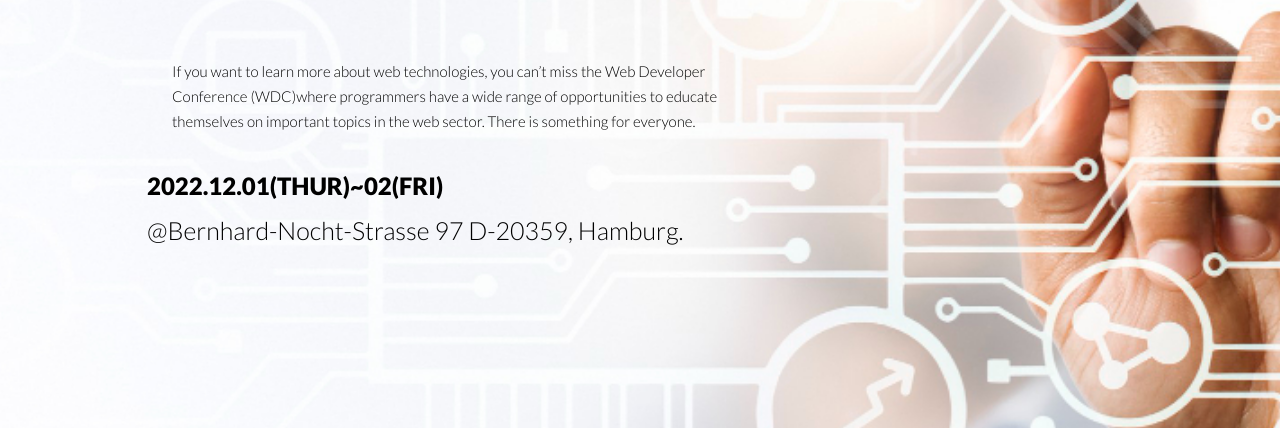
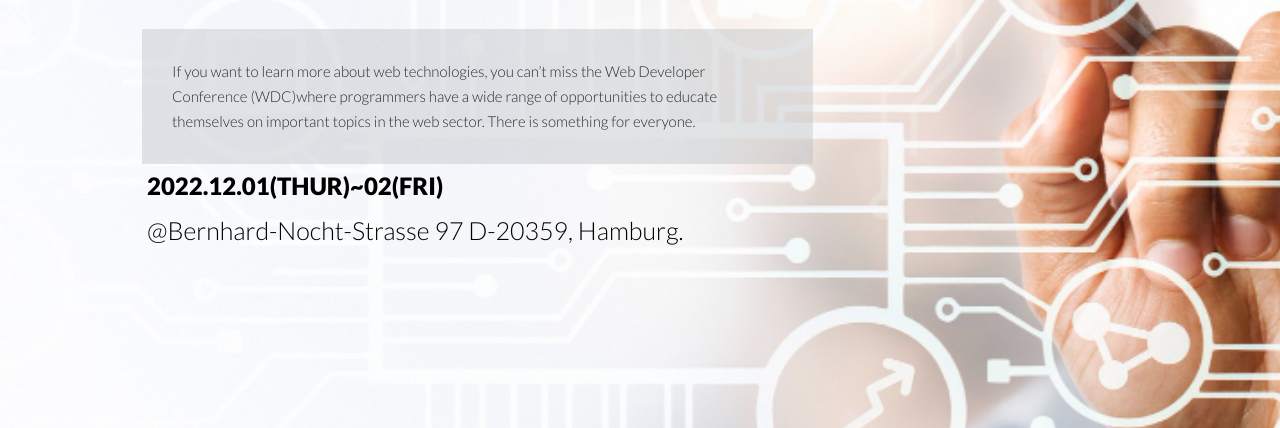
Before and after one commit to abenaTenkorang/Capstone_1, a website: page index.html in a window 1280 px wide. Shown: the part 372-800 px from the top of the page. Drawn offline with Linux system fonts and the light colour scheme.

Commit message:
Updated  first_para style.

```diff
--- a/style.css
+++ b/style.css
@@ -127,9 +127,10 @@ body {
 .first_para {
   font-size: 15px;
   line-height: 25px;
-  color: black;
+  color: #272a31;;
   width: 100%;
   padding-left: 14px;
+  background-color: rgb(183, 187, 192, 0.4);
 }
 
 .dates {
```
